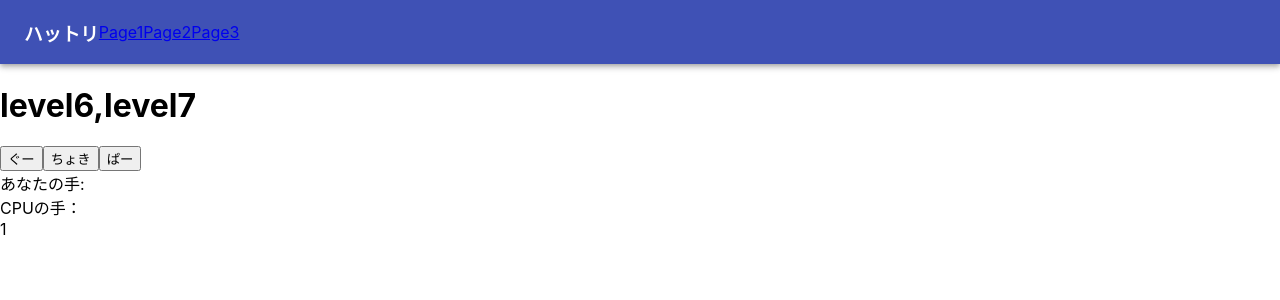
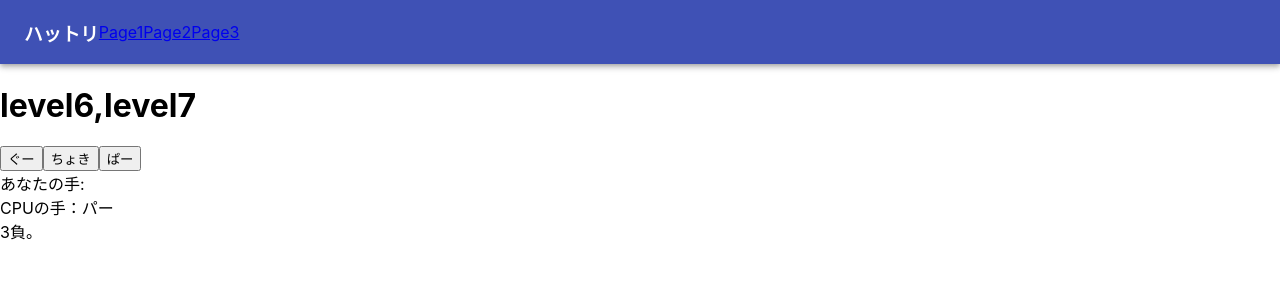
Before and after one commit to Hattori-Takuma/deploy_app_takuma, a React (Create React App) app: page /Page2 in a window 1280 px wide. Shown: the top 300 px of the page. Built offline with nearby package versions, Linux system fonts and the light colour scheme.

Commit message:
8/28色問題

```diff
--- a/src/apis/index.js
+++ b/src/apis/index.js
@@ -8,5 +8,5 @@ const API = axios.create({
 
 
 export const fetchGetData = async () => {
-  return await API.get('/titles')
+  return await API.get()
 }
--- a/src/pages/Page2.js
+++ b/src/pages/Page2.js
@@ -10,36 +10,77 @@ const Page2 = () => {
   const [hand, setHand] = useState("");
 
   const gu = () => {
+    const gu = 1
+    console.log(1)
     setHand("ぐー")
   };
 
   const choki = () => {
+
+
     setHand("ちょき")
   };
 
   const pa = () => {
+
+
     setHand("ぱー")
   };
 
 
 
 
-  const [Cpu, setCpu] = useState("");
 
-  const random = Math.floor(Math.random() * 3)
+  //const [Cpu, setCpu] = useState("");
 
-  //if (random === 0) { setCpu("gu") } else { setCpu("pa") };
+  //const random = Math.floor(Math.random() * 3)
+
+
+  const GU = 1;
+  const CHOKI = 2;
+  const PA = 3;
 
 
 
-  if (random === 0) {
-    setCpu("GU")
+
+  let com = Math.floor(Math.random() * 3) + 1;
+  // コンピュータの手の名前
+  let comHandName = '';
+  switch (com) {
+    case GU:
+      comHandName = 'グー';
+      break;
+    case CHOKI:
+      comHandName = 'チョキ';
+      break;
+    case PA:
+      comHandName = 'パー';
+      break;
   }
 
 
 
 
-  console.log(random)
+
+  //if (random === 0) {setCpu("GU")}else if (random === 1) {setCpu("pa")}
+  //else {setCpu("cyoki")}
+
+
+  let result = '';
+  if (setHand === com) {
+    result = '結果はあいこでした。';
+  } else if ((com === GU && useState === pa) || (com === CHOKI && useState === gu) || (com === PA && useState === choki)) {
+    result = '勝ちました。';
+  } else {
+    result = '負。';
+  }
+
+
+
+
+
+
+  console.log(com)
 
 
   return (
@@ -52,8 +93,11 @@ const Page2 = () => {
       <button onClick={choki}>ちょき</button>
       <button onClick={pa}>ぱー</button>
       <div>あなたの手:{hand}</div>
-      <div>CPUの手：{Cpu}</div>
-      {random}
+      <div>CPUの手：{comHandName}</div>
+      {com}
+
+      {result}
+
 
     </div>
   )
--- a/src/pages/Page3.js
+++ b/src/pages/Page3.js
@@ -24,11 +24,7 @@ const Page3 = () => {
 
       <div >
         {
-          globalState.titles_data.map((titles, index) => {
-            return (
-              titles = { titles }
-            )
-          })
+          globalState.data
 
         }
 
--- a/src/reducers/index.js
+++ b/src/reducers/index.js
@@ -12,7 +12,7 @@ const reducer = (state, action,) => {
       return { ...state, count: 0 };
 
     case GET_DATA:
-      return { ...state, titles_data: action.data }
+      return { ...state, data: action.data }
 
     default:
       return state
--- a/src/store/index.js
+++ b/src/store/index.js
@@ -1,7 +1,7 @@
 import React, { createContext, useReducer } from 'react';
 import reducer from '../reducers/index';
 const initialState = {
-  titles_data: [],
+  data: [],
   count: 0,
 
 };
```
